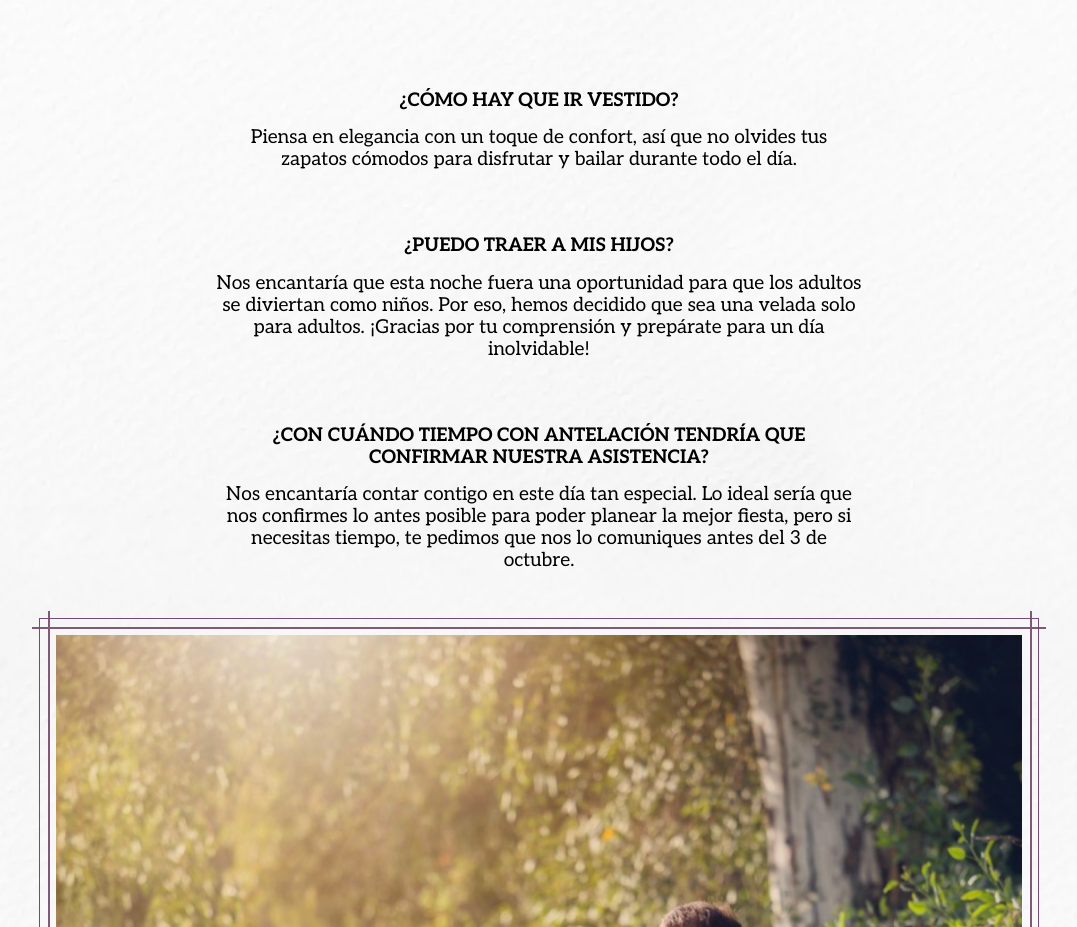
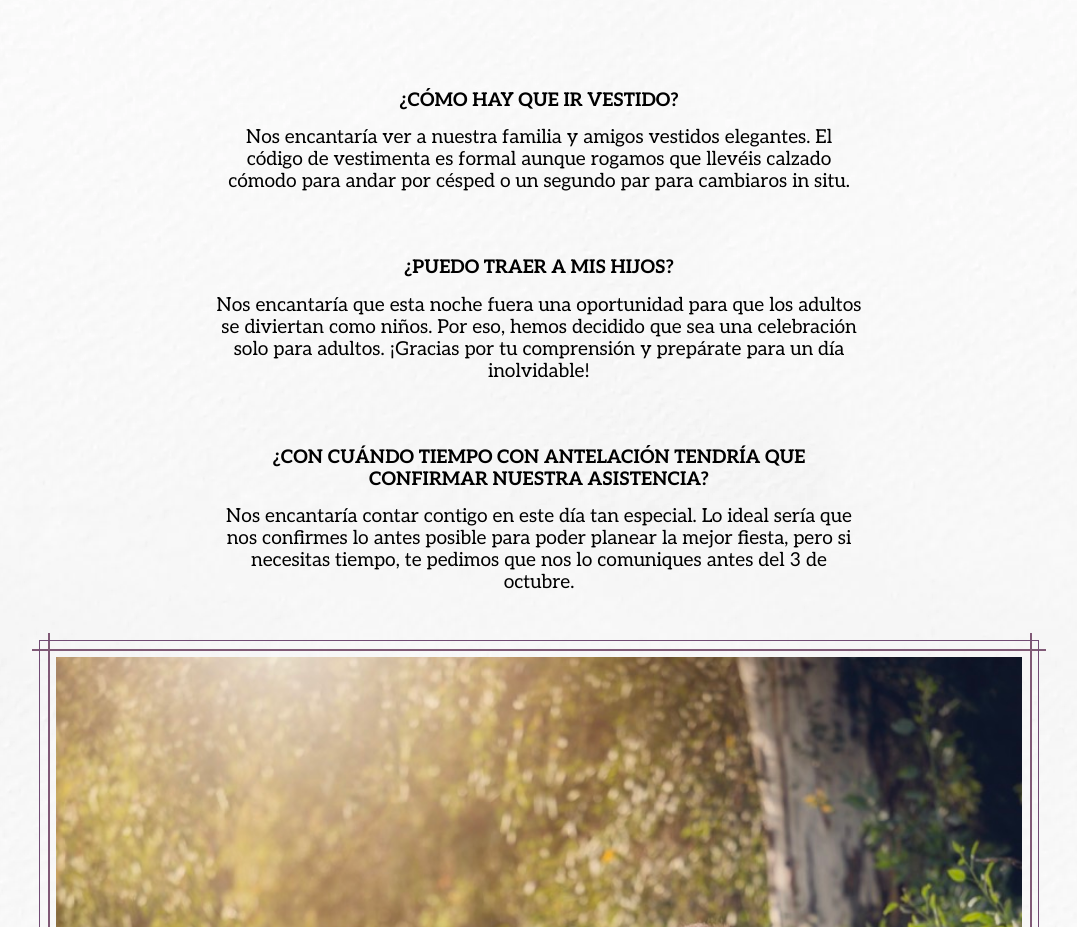
Before and after one commit to danigonlinea/wedding.github.io, a Vue app: page / in a window 1280 px wide. Shown: the part 5120-6047 px from the top of the page, without its empty margins (101-1178 px from the left). Built offline with nearby package versions, Linux system fonts and the light colour scheme; no server answers; a web font is replaced by a local one.

Commit message:
changing text to more accurate one

```diff
--- a/src/components/invitation/weddingInfo.vue
+++ b/src/components/invitation/weddingInfo.vue
@@ -16,8 +16,9 @@
       <div class="wedding-qa-item">
         <h3 class="wedding-q">¿Cómo hay que ir vestido?</h3>
         <p class="wedding-a">
-          Piensa en elegancia con un toque de confort, así que no olvides tus
-          zapatos cómodos para disfrutar y bailar durante todo el día.
+          Nos encantaría ver a nuestra familia y amigos vestidos elegantes. El
+          código de vestimenta es formal aunque rogamos que llevéis calzado
+          cómodo para andar por césped o un segundo par para cambiaros in situ.
         </p>
       </div>
       <div class="wedding-qa-item">
@@ -25,8 +26,8 @@
         <p class="wedding-a">
           Nos encantaría que esta noche fuera una oportunidad para que los
           adultos se diviertan como niños. Por eso, hemos decidido que sea una
-          velada solo para adultos. ¡Gracias por tu comprensión y prepárate para
-          un día inolvidable!
+          celebración solo para adultos. ¡Gracias por tu comprensión y prepárate
+          para un día inolvidable!
         </p>
       </div>
       <div class="wedding-qa-item">
```
